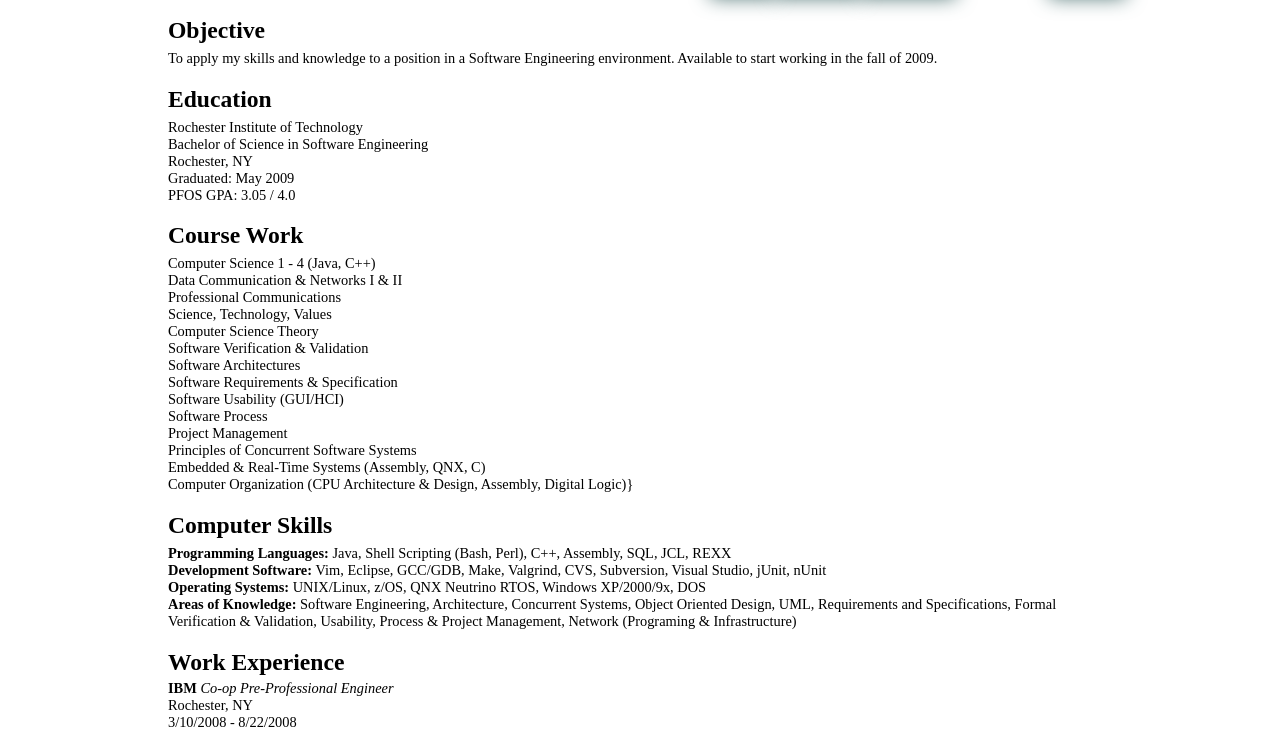
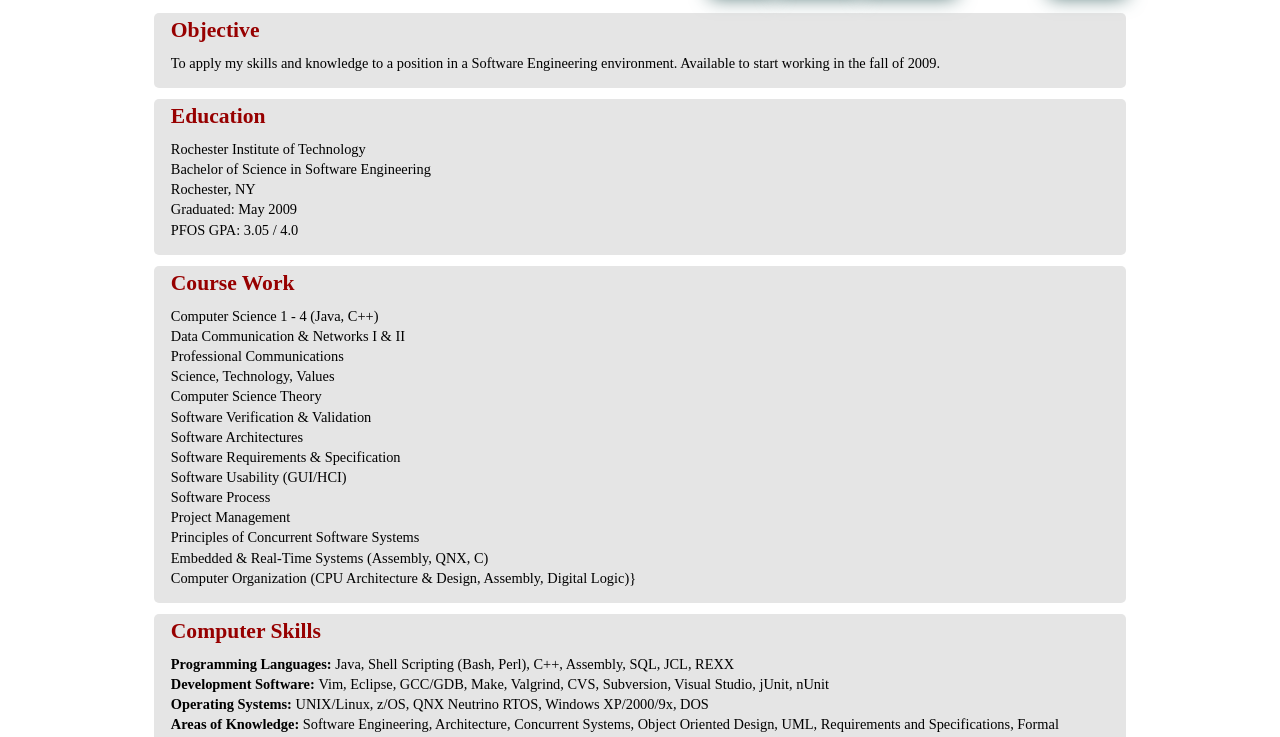
Before and after one commit to pharaun/amrutlar.com, a plain HTML site: page resume.html in a window 1280 px wide. Shown: the part 56-793 px from the top of the page. Drawn offline with Linux system fonts and the light colour scheme.

Commit message:
Test resume and resume CSS

```diff
--- a/css/resume.css
+++ b/css/resume.css
@@ -0,0 +1,68 @@
+/* Resetting the content padding */
+#content {
+    padding:	0em;
+}
+
+/*** Header ***/
+#content .resume h2 {
+    font-size:  1.5em;
+    font-weight:    bold;
+    font-family:    serif;
+    line-height:    1.524em;
+    margin:     0 10px;
+
+    color:  #970000
+}
+
+/* About content */
+#content .resume {
+    background: none repeat scroll 0 0 rgba(204,204,204,0.5);
+
+    -webkit-border-bottom-right-radius: 5px;
+    -moz-border-radius-bottomright: 5px;
+    -border-bottom-right-radius: 5px;
+
+    -webkit-border-bottom-left-radius: 5px;
+    -moz-border-radius-bottomleft: 5px;
+    -border-bottom-left: 5px;
+
+    -webkit-border-top-right-radius: 5px;
+    -moz-border-radius-topright: 5px;
+    -border-top-right: 5px;
+
+    -webkit-border-top-left-radius: 5px;
+    -moz-border-radius-topleft: 5px;
+    -border-topleft: 5px;
+
+    margin-top:     0.75em;
+    margin-bottom:  0.75em;
+
+    /* Push in the text */
+    padding:    0.1em 0.5em 0.25em 0.5em;
+}
+
+#content .resume:first-child {
+    margin-top:	1em;
+}
+
+#content .resume:last-child {
+    margin-bottom:	0.25em;
+}
+
+#content .resume p {
+    line-height:    140%;
+    margin-left:    10px;
+}
+
+#content .resume p + p {
+    text-indent:    30px;
+}
+
+#content .resume a {
+    text-decoration:    none;
+    color: #970000;
+}
+
+#content .resume a:hover {
+    text-decoration:    underline;
+}
--- a/resume.html
+++ b/resume.html
@@ -50,13 +50,16 @@
 
 	<!-- Begin Content -->
 	<div id="content">
+	    <div class="resume" id="objective">
 		<h2>
 		    Objective
 		</h2>
 		<p>
 		To apply my skills and knowledge to a position in a Software Engineering environment. Available to start working in the fall of 2009.
 		</p>
+	    </div>
 
+	    <div class="resume" id="education">
 		<h2>
 		    Education
 		</h2>
@@ -67,7 +70,9 @@
 		Graduated: May 2009<br />
 		PFOS GPA: 3.05 / 4.0<br />
 		</p>
+	    </div>
 
+	    <div class="resume" id="course_work">
 		<h2>
 		    Course Work
 		</h2>
@@ -87,7 +92,9 @@
 		Embedded &amp; Real-Time Systems (Assembly, QNX, C) <br/>
 		Computer Organization (CPU Architecture &amp; Design, Assembly, Digital Logic)} <br/>
 		</p>
+	    </div>
 
+	    <div class="resume" id="skills">
 		<h2>
 		    Computer Skills
 		</h2>
@@ -108,7 +115,9 @@
 		    Areas of Knowledge:
 		</strong>
 		Software Engineering, Architecture, Concurrent Systems, Object Oriented Design, UML, Requirements and Specifications, Formal Verification &amp; Validation, Usability, Process &amp; Project Management, Network (Programing &amp; Infrastructure) <br/>
+	    </div>
 
+	    <div class="resume" id="work_experience">
 		<h2>
 		    Work Experience
 		</h2>
@@ -135,7 +144,9 @@
 		    <li>Performed reviews of other team member's code and documents.</li>
 		    <li>Performed various tasks related with testing and/or development of OAM.</li>
 		</ul>
+	    </div>
 
+	    <div class="resume" id="projects">
 		<h2>
 		    Projects
 		</h2>
@@ -146,14 +157,18 @@
 		    <li>Designed, Coded, and Tested a database subsystem for a Java based spelling racer game. The database subsystem was an interface to a local/remote SQL database.</li>
 		    <li>Designed, coded, and tested a parser for a copier machine simulator. The parser constructed a tree which was then interpreted to get the needed information to run the simulato</li>
 		</ul>
+	    </div>
 
+	    <div class="resume" id="affiliations">
 		<h2>
 		    Affiliations
 		</h2>
 		<ul>
 		    <li>Eagle Scout in Boy Scouts of America <em>1993-2000</em></li>
 		</ul>
+	    </div>
 
+	    <div class="resume" id="activities">
 		<h2>
 		    Activities
 		</h2>
@@ -161,13 +176,16 @@
 		    <li>Stage Construction Crew for NTID Theater <em>2005-2009</em></li>
 		    <li>Community Service with NTID Student Congress <em>2004-2005</em></li>
 		</ul>
+	    </div>
 
+	    <div class="resume" id="references">
 		<h2>
 		    References
 		</h2>
 		<p>
 		Available upon request
 		</p>
+	    </div>
 	</div>
 	<!-- End Content -->
 
```
Lines whose indentation alone changed are shown as unchanged.
